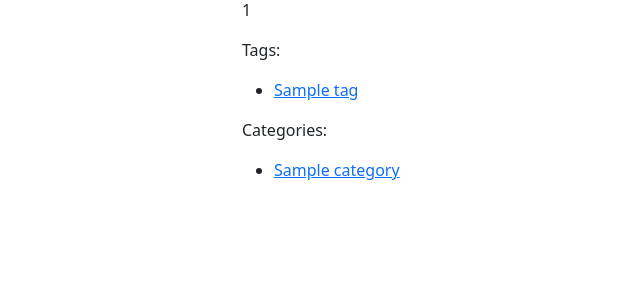
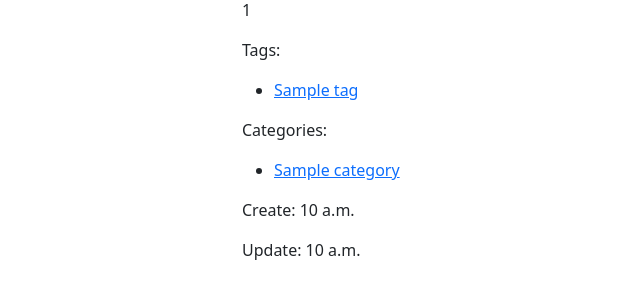
Before and after one commit to obeidarash/obeid, a Django app: page /projects/1 in a window 1280 px wide. Shown: the part 169-469 px from the top of the page, without its empty margins (125-765 px from the left). Run offline with Django 3.2, Linux system fonts and the light colour scheme; tables that the repository leaves empty hold one stand-in row (values such as "Sample post"); some libraries are stand-ins or nearby versions.

Commit message:
add date and time to the database of all the models

```diff
--- a/obeid_projects/models.py
+++ b/obeid_projects/models.py
@@ -25,6 +25,8 @@ class ProjectManager(models.Manager):
 class Tag(models.Model):
     title = models.CharField(max_length=32)
     slug = models.SlugField(max_length=32, unique=True)
+    create = models.DateTimeField(auto_now_add=True)
+    publish = models.BooleanField(default=True)
 
     def __str__(self):
         return self.title
@@ -37,6 +39,8 @@ class Customer(models.Model):
     email = models.EmailField(null=True, blank=True, validators=[EmailValidator])
     phone = models.CharField(max_length=32, blank=True, null=True)
     country = CountryField(null=True, blank=True)
+    create = models.DateTimeField(auto_now_add=True)
+    publish = models.BooleanField(default=True)
 
     def __str__(self):
         return "{} {}".format(self.name, self.lastname)
@@ -45,6 +49,8 @@ class Customer(models.Model):
 class Category(models.Model):
     title = models.CharField(max_length=64, unique=True)
     slug = models.SlugField(max_length=64, unique=True)
+    create = models.DateTimeField(auto_now_add=True)
+    publish = models.BooleanField(default=True)
 
     def __str__(self):
         return self.title
@@ -61,6 +67,8 @@ class Project(models.Model):
     customer = models.ForeignKey(Customer, on_delete=models.SET_NULL, null=True, blank=True)
     category = models.ManyToManyField(Category, blank=True, verbose_name='Categories')
     tag = models.ManyToManyField(Tag, blank=True)
+    update = models.DateTimeField(auto_now=True)
+    create = models.DateTimeField(auto_now_add=True)
     publish = models.BooleanField(default=True)
     objects = ProjectManager()
 
--- a/obeid_projects/views.py
+++ b/obeid_projects/views.py
@@ -8,7 +8,7 @@ class ProjectCategory(ListView):
     template_name = 'project/projects.html'
     context_object_name = 'projects'
     paginate_by = 10
-    ordering = ['-id']
+    ordering = ['-update']
 
     def get_queryset(self):
         category_slug = self.kwargs['category_slug']
@@ -24,7 +24,7 @@ class ProjectList(ListView):
     queryset = Project.objects.all_published_projects()
     context_object_name = 'projects'
     paginate_by = 10
-    ordering = ['-id']
+    ordering = ['-update']
     template_name = 'project/projects.html'
 
 
--- a/templates/project/project.html
+++ b/templates/project/project.html
@@ -1,6 +1,6 @@
 {% extends "shared/MainReferences.html" %}
 
-{% block title %}Detail{% endblock %}
+{% block title %}{{ project.title }}{% endblock %}
 {% block heading %}{{ project.title }}{% endblock %}
 
 {% block content %}
@@ -20,4 +20,7 @@
         {% endfor %}
     </ul>
 
+    <p>Create: {{ project.create | time }}</p>
+    <p>Update: {{ project.update | time }}</p>
+
 {% endblock %}
```
Also changed, not shown: obeid_projects/admin.py (+4 -3 lines), templates/project/projects_component.html (+4 -4 lines), obeid_projects/migrations/0031_auto_20210625_1418.py (added), obeid_projects/migrations/0032_alter_project_datetime.py (added), obeid_projects/migrations/0033_alter_project_datetime.py (added), obeid_projects/migrations/0034_alter_project_datetime.py (added), obeid_projects/migrations/0035_auto_20210625_1428.py (added), obeid_projects/migrations/0036_auto_20210625_1429.py (added), obeid_projects/migrations/0037_auto_20210625_1434.py (added).
